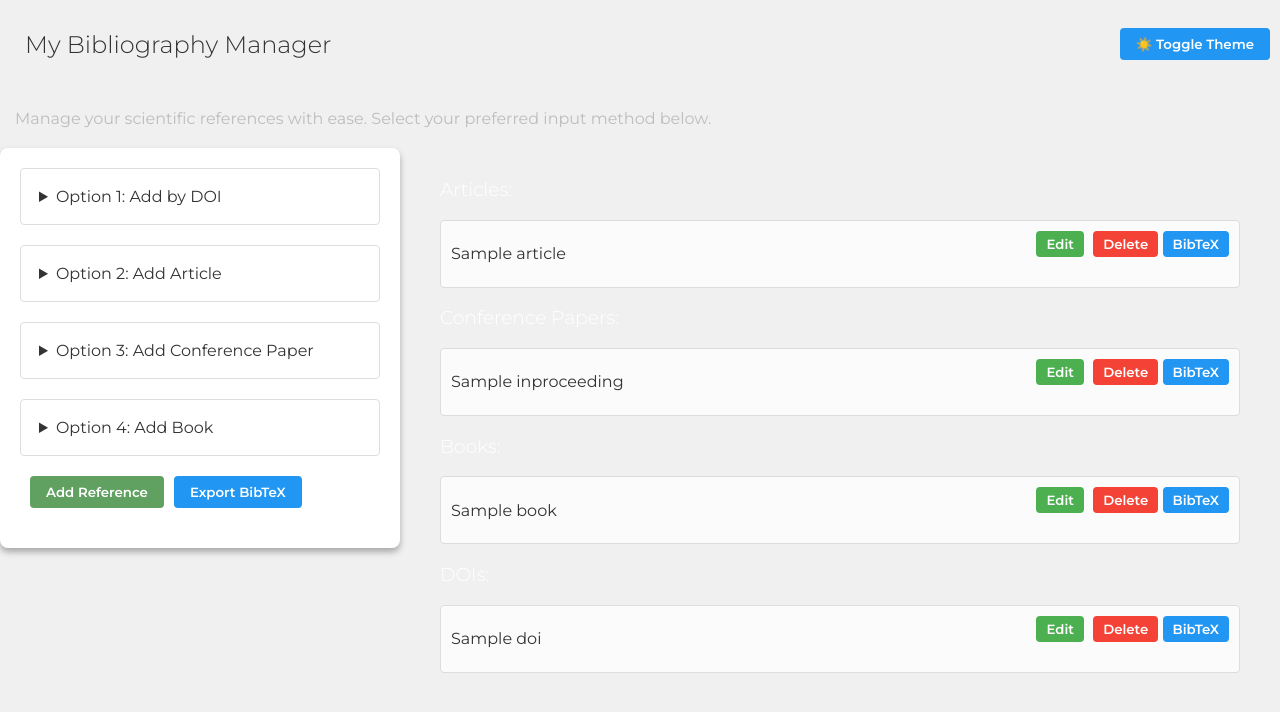
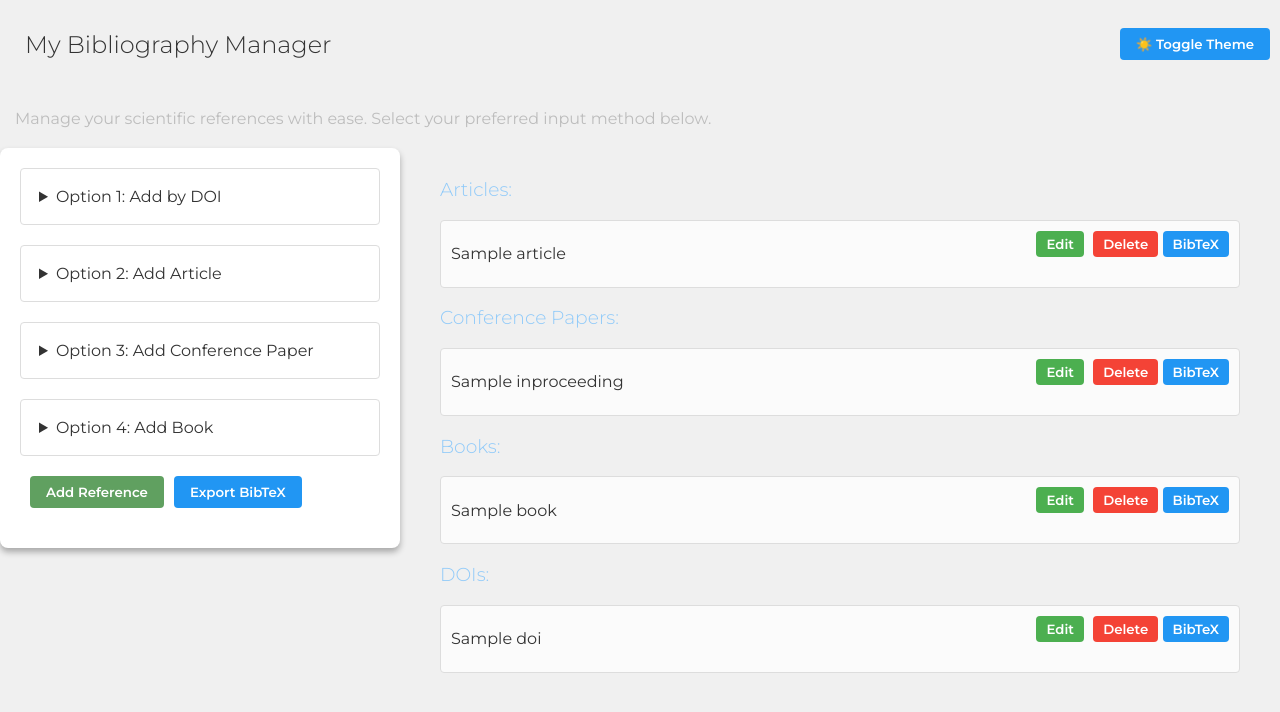
Before and after one commit to PieniiSienii/tahtioppilaat, a Flask app: template src/templates/index.html in a window 1280 px wide. Shown: the top 712 px of the page. Run offline with Flask 3, Linux system fonts and the light colour scheme; the template is opened without the code that fills it: most values are stand-ins (such as "Sample title", 1, 10 or a date in 2020).

Commit message:
middle column text visible in both themes

```diff
--- a/src/templates/layout.html
+++ b/src/templates/layout.html
@@ -34,6 +34,7 @@
 
       h3 {
         font-weight: 300; /* Thinner font weight for h3 */
+        color:#90caf9
       }
 
       p {
```
